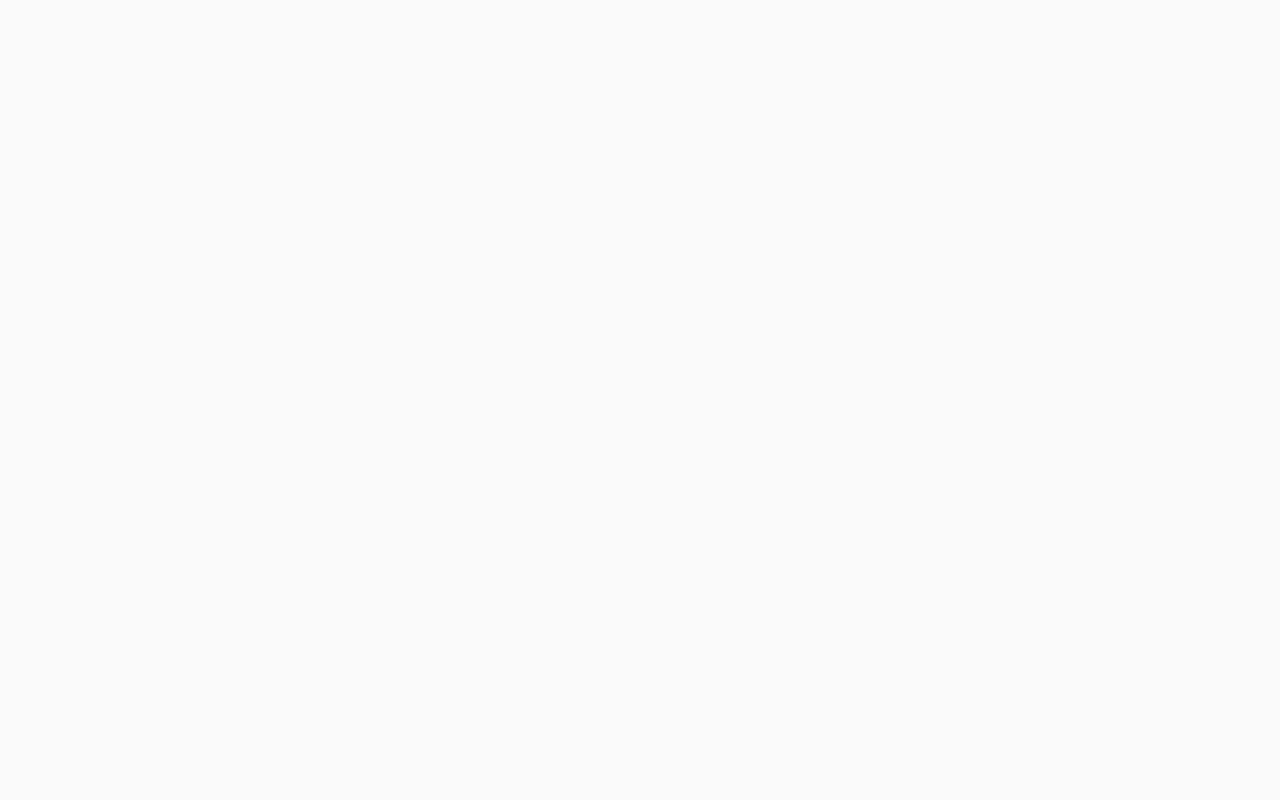
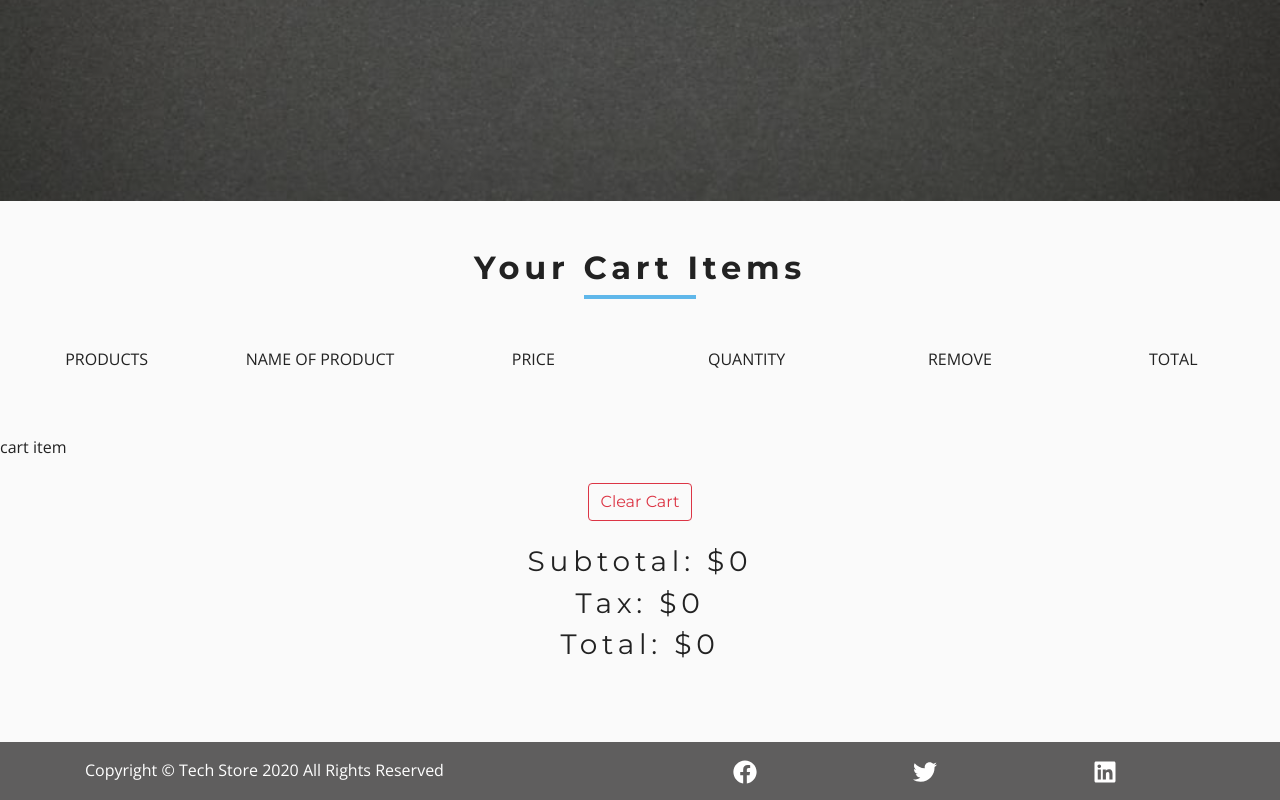
Before and after one commit to koylyakandriy/TechStore, a React (Create React App) app: page /cart in a window 1280 px wide. Shown: the part 340-1140 px from the top of the page. Before the commit the page ends 800 px from the top, so only its background shows below. Built offline with nearby package versions, Linux system fonts and the light colour scheme.

Commit message:
cart page

```diff
--- /dev/null
+++ b/src/components/CartPage/Cart.js
@@ -0,0 +1,21 @@
+import React from "react";
+import Title from "../Title";
+import CartColumns from "./CartColumns";
+import CartList from "./CartList";
+import CartTotals from "./CartTotals";
+
+const Cart = () => {
+  return (
+    <section className="py-5">
+      <div className="container">
+        <Title title="your cart items" center/>
+      </div>
+
+      <CartColumns />
+      <CartList />
+      <CartTotals />
+    </section>
+  );
+};
+
+export default Cart;
--- /dev/null
+++ b/src/components/CartPage/CartColumns.js
@@ -0,0 +1,30 @@
+import React from "react";
+
+const CartColumns = () => {
+  return (
+    <div className="container-fluid text-center d-none d-lg-block my-5">
+      <div className="row">
+        <div className="col-lg-2">
+          <p className="text-uppercase">products</p>
+        </div>
+        <div className="col-lg-2">
+          <p className="text-uppercase">name of product</p>
+        </div>
+        <div className="col-lg-2">
+          <p className="text-uppercase">price</p>
+        </div>
+        <div className="col-lg-2">
+          <p className="text-uppercase">quantity</p>
+        </div>
+        <div className="col-lg-2">
+          <p className="text-uppercase">remove</p>
+        </div>
+        <div className="col-lg-2">
+          <p className="text-uppercase">total</p>
+        </div>
+      </div>
+    </div>
+  );
+};
+
+export default CartColumns;
--- /dev/null
+++ b/src/components/CartPage/CartItem.js
@@ -0,0 +1,11 @@
+import React from 'react';
+
+const CartItem = () => {
+  return (
+    <div>
+      cart item
+    </div>
+  );
+};
+
+export default CartItem;
--- /dev/null
+++ b/src/components/CartPage/CartList.js
@@ -0,0 +1,12 @@
+import React from "react";
+import CartItem from "./CartItem";
+
+const CartList = () => {
+  return (
+    <div>
+      <CartItem />
+    </div>
+  );
+};
+
+export default CartList;
--- /dev/null
+++ b/src/components/CartPage/CartTotals.js
@@ -0,0 +1,28 @@
+import React, { useContext } from "react";
+
+import { ProductContext } from "../../context/context";
+
+const CartTotals = () => {
+  const values = useContext(ProductContext);
+  const { clearCart, cartSubTotal, cartTax, cartTotal } = values;
+
+  return (
+    <div className="container">
+      <div className="row">
+        <div className="col text-title text-center my-4">
+          <button
+            className="btn btn-outline-danger text-capitalize mb-4"
+            onClick={clearCart}
+          >
+            clear cart
+          </button>
+          <h3>subtotal: ${cartSubTotal}</h3>
+          <h3>tax: ${cartTax}</h3>
+          <h3>total: ${cartTotal}</h3>
+        </div>
+      </div>
+    </div>
+  );
+};
+
+export default CartTotals;
--- a/src/components/HomePgae/Featured.js
+++ b/src/components/HomePgae/Featured.js
@@ -8,8 +8,6 @@ import { ProductContext } from "../../context/context";
 const Featured = () => {
   const values = useContext(ProductContext);
   const { featureProducts } = values.state;
-
-  console.log("featureProducts:", featureProducts);
 
   return (
     <section className="py-5">
--- a/src/components/Sidecart.js
+++ b/src/components/Sidecart.js
@@ -1,19 +1,39 @@
 import React, { useContext } from "react";
 import styled from "styled-components";
+import { Link } from "react-router-dom";
 
 import { ProductContext } from "../context/context";
 
 const Sidecart = () => {
   const values = useContext(ProductContext);
-  const {
-    state: {  cart },
-    closeCart,
-    cartOpen
-  } = values;
-
+  const { cart, closeCart, cartOpen, cartTotal } = values;
   return (
     <CartWrapper show={cartOpen} onClick={closeCart}>
-      <h1>cart items</h1>
+      <ul>
+        {cart.map(item => {
+          const {
+            id,
+            image,
+            title,
+            count,
+          } = item;
+          return (
+            <li key={id} className="cart-item mb-4">
+              <img width="35" src={`../${image}`} alt="cart item" />
+              <div className="mt-3">
+                <h6 className="text-uppercase">{title}</h6>
+                <h6 className="text-title text-capitalize">amount: {count}</h6>
+              </div>
+            </li>
+          );
+        })}
+      </ul>
+      <h4 className="text-capitalize text-main">cart total: ${cartTotal}</h4>
+      <div className="text-center my-5">
+        <Link to="/cart" className="main-link">
+          cart page
+        </Link>
+      </div>
     </CartWrapper>
   );
 };
@@ -29,6 +49,16 @@ const CartWrapper = styled.div`
   transform: ${props => (props.show ? "translateX(0)" : "translateX(100%)")};
   border-left: 4px solid var(--primaryColor);
   transition: var(--mainTransition);
+  overflow: scroll;
+  padding: 2rem;
+  ul {
+    padding: 0;
+  }
+
+  .cart-item {
+    list-style: none;
+  }
+
   @media (min-width: 576px) {
     width: 20rem;
   }
--- a/src/context/context.js
+++ b/src/context/context.js
@@ -8,22 +8,16 @@ const ProductContext = React.createContext();
 const ProductProvider = ({ children }) => {
   const [state, setState] = useState({
     sidebarOpen: false,
-    // cartOpen: false,
-    // cartItems: 0,
     links: linkData,
     socialLinks: socialData,
-    // cart: [],
-    // cartSubTitle: 0,
-    // cartTax: 0,
-    // cartTotal: 0,
     storeProducts: [],
     filteredProducts: [],
     featureProducts: [],
     singleProduct: {},
-    loading: false
+    loading: true
   });
   const [cartItems, setCartItems] = useState(0);
-  const [cartSubTitle, setCartSubTitle] = useState(0);
+  const [cartSubTotal, setcartSubTotal] = useState(0);
   const [cartTotal, setCartTotal] = useState(0);
   const [cartTax, setCartTax] = useState(0);
   const [cartOpen, setCartOpen] = useState(false);
@@ -31,6 +25,11 @@ const ProductProvider = ({ children }) => {
 
   useEffect(() => {
     setProducts(items);
+  }, []);
+
+  useEffect(() => {
+    syncStorage();
+    addTotals();
   }, [cart]);
 
   const setProducts = products => {
@@ -54,20 +53,34 @@ const ProductProvider = ({ children }) => {
     });
 
     getStorageCart();
-    addTotals();
   };
 
-  const getStorageCart = () => [];
+  const getStorageCart = () => {
+    let cart;
+    if (localStorage.getItem("cart")) {
+      cart = JSON.parse(localStorage.getItem("cart"));
+    } else {
+      cart = [];
+    }
 
-  const getStorageProduct = () => [];
+    setCart(cart);
+  };
+
+  const getStorageProduct = () => {
+    return localStorage.getItem("singleProduct")
+      ? JSON.parse(localStorage.getItem("singleProduct"))
+      : {};
+  };
 
   const getTotals = () => {
     let subTotal = 0;
     let cartItems = 0;
-    cart.forEach(item => {
-      subTotal += parseFloat(item.total.toFixed(2));
-      cartItems += item.count;
-    });
+
+    cart &&
+      cart.forEach(item => {
+        subTotal += parseFloat(item.total.toFixed(2));
+        cartItems += item.count;
+      });
 
     let tax = parseFloat((subTotal * 0.2).toFixed(2));
     let total = parseFloat((subTotal + tax).toFixed(2));
@@ -83,12 +96,14 @@ const ProductProvider = ({ children }) => {
   const addTotals = () => {
     const totals = getTotals();
     setCartItems(totals.cartItems);
-    setCartSubTitle(totals.subTotal);
+    setcartSubTotal(totals.subTotal);
     setCartTax(totals.tax);
     setCartTotal(totals.total);
   };
 
-  const syncStorage = () => {};
+  const syncStorage = () => {
+    localStorage.setItem("cart", JSON.stringify(cart));
+  };
 
   const addToCart = id => {
     let tempCart = [...cart];
@@ -108,11 +123,13 @@ const ProductProvider = ({ children }) => {
     setCart(tempCart);
     openCart();
     addTotals();
-    // syncStorage();
+    syncStorage();
   };
 
   const setSingleProduct = id => {
-    console.log("setSingleProduct:", id);
+    let product = state.storeProducts.find(item => item.id === id);
+    localStorage.setItem("singleProduct", JSON.stringify(product));
+    setState({ ...state, singleProduct: product, loading: false });
   };
 
   const handleSidebar = () => {
@@ -131,20 +148,41 @@ const ProductProvider = ({ children }) => {
     setCartOpen(true);
   };
 
+  const increment = id => {
+    console.log("id:", id);
+  };
+
+  const decrement = id => {
+    console.log("id:", id);
+  };
+
+  const removeItem = id => {
+    console.log("id:", id);
+  };
+
+  const clearCart = () => {
+    console.log("clear cart");
+  };
+
   return (
     <ProductContext.Provider
       value={{
         cartItems,
-        cartSubTitle,
+        cartSubTotal,
         cartTotal,
         cartTax,
+        cartOpen,
+        cart,
+        state,
         handleSidebar,
         handleCart,
         closeCart,
-        cartOpen,
         addToCart,
         setSingleProduct,
-        state
+        increment,
+        decrement,
+        removeItem,
+        clearCart
       }}
     >
       {children}
--- a/src/pages/CartPage.js
+++ b/src/pages/CartPage.js
@@ -1,9 +1,14 @@
 import React from "react";
+import storeBcg from "../images/storeBcg.jpeg";
+
+import Cart from "../components/CartPage/Cart";
+import Hero from "../components/Hero";
 
 const CartPage = () => {
   return (
     <>
-      <h1>Cart Page</h1>
+      <Hero img={storeBcg} />
+      <Cart />
     </>
   );
 };
--- a/src/pages/SingleProductPage.js
+++ b/src/pages/SingleProductPage.js
@@ -1,9 +1,64 @@
-import React from "react";
+import React, { useContext } from "react";
+import { Link } from "react-router-dom";
+
+import { ProductContext } from "../context/context";
+import Hero from "../components/Hero";
+import singleProductBcg from "../images/singleProductBcg.jpeg";
 
 const SingleProductPage = () => {
+  const values = useContext(ProductContext);
+  const {
+    state: {
+      singleProduct: { id, title, price, description, company, image },
+      loading
+    },
+    addToCart
+  } = values;
+
   return (
     <>
-      <h1>Single Product Page</h1>
+      <Hero img={singleProductBcg} title="single product" />
+      {loading ? (
+        <h1>Loading</h1>
+      ) : (
+        <section className="py-5">
+          <div className="container">
+            <div className="row">
+              <div className="col-10 mx-auto col-sm-8 col-md-6 my-3">
+                <img
+                  src={`../${image}`}
+                  alt="single product"
+                  className="img-fluid"
+                />
+              </div>
+              <div className="col-10 mx-auto col-sm-8 col-md-6 my-3">
+                <h5 className="text-title mb-4">model: {title}</h5>
+                <h5 className="text-capitalize text-muted mb-4">
+                  company: {company}
+                </h5>
+                <h5 className="text-capitalize text-main mb-4">
+                  price: ${price}
+                </h5>
+                <p className="text-capitalize text-title mt-3">
+                  some info about product:
+                </p>
+                <p>{description}</p>
+                <button
+                  type="button"
+                  className="main-link"
+                  style={{ margin: "0.75rem" }}
+                  onClick={() => addToCart(id)}
+                >
+                  add to cart
+                </button>
+                <Link to="/products" className="main-link" style={{ margin: "0.75rem" }}>
+                  back to products
+                </Link>
+              </div>
+            </div>
+          </div>
+        </section>
+      )}
     </>
   );
 };
```
